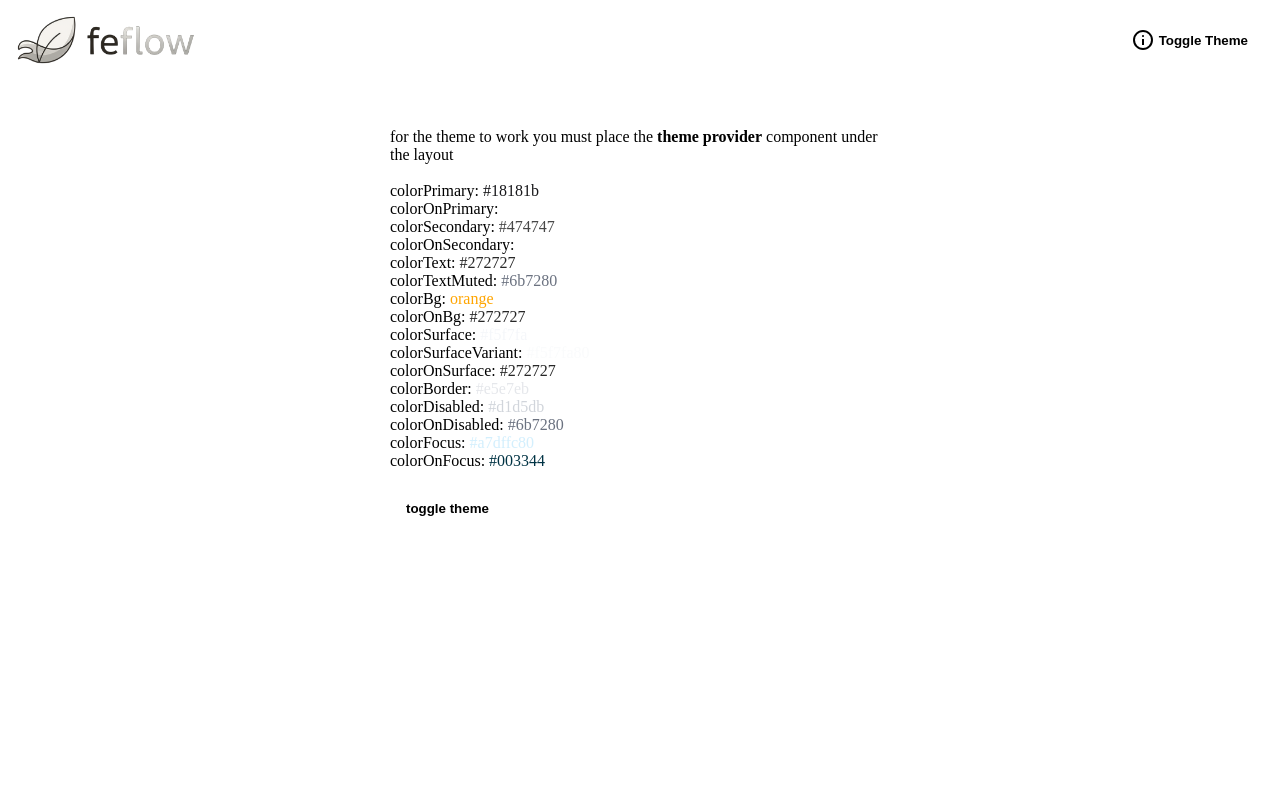
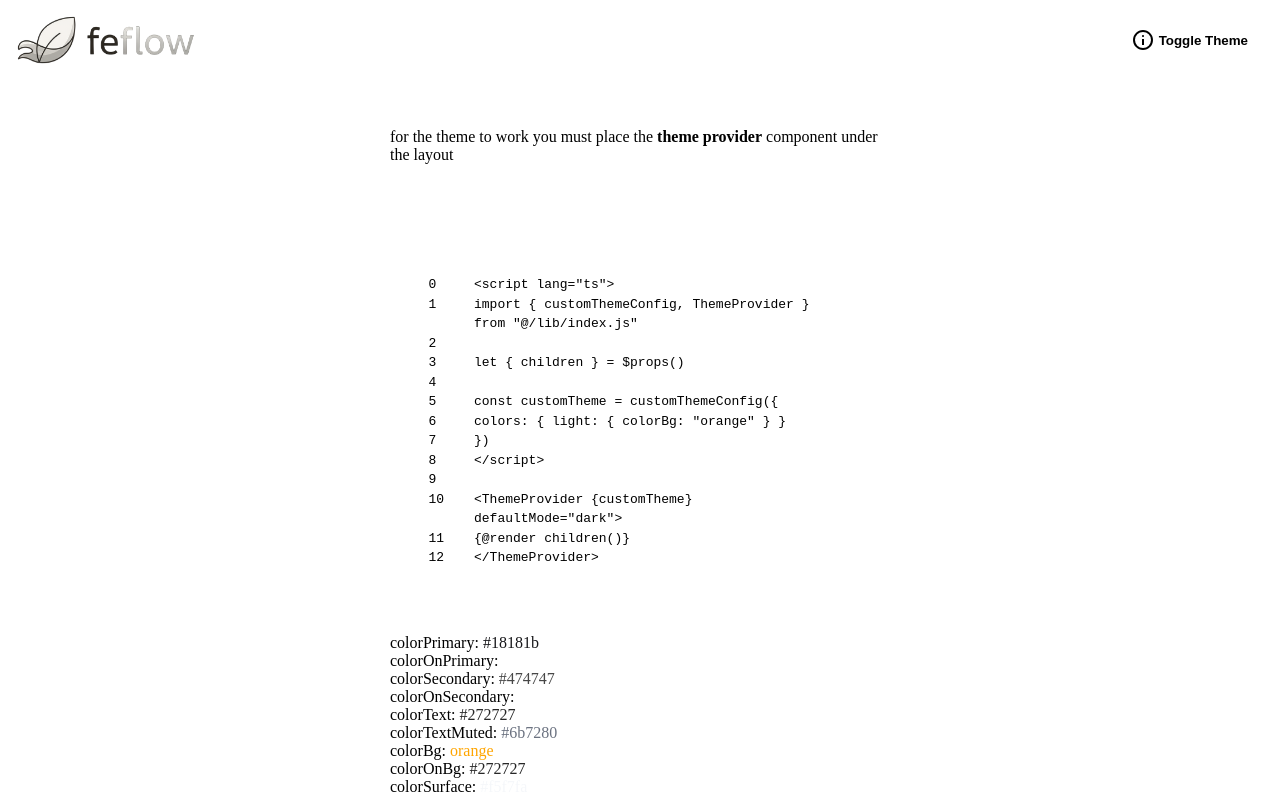
Before and after one commit to nilfocus/feflow, a SvelteKit app: page /theme in a window 1280 px wide. Shown: the top 796 px of the page. Built offline with nearby package versions, Linux system fonts and the light colour scheme.

Commit message:
theme example code provider

```diff
--- a/src/routes/(app)/(examples)/theme/+page.svelte
+++ b/src/routes/(app)/(examples)/theme/+page.svelte
@@ -1,5 +1,11 @@
 <script lang="ts">
-	import { Button, getThemeConfig, themeMode } from "@/lib/index.js"
+	import {
+		Button,
+		Code,
+		getThemeConfig,
+		themeMode,
+		Window
+	} from "@/lib/index.js"
 
 	const theme = $derived(getThemeConfig())
 
@@ -13,6 +19,34 @@
 	</p>
 	<br />
 
+	<Window>
+		<Code>
+			{@const codeString = `
+			<script lang="ts">
+				import { customThemeConfig, ThemeProvider } from "@/lib/index.js"
+
+				let { children } = $props()
+
+				const customTheme = customThemeConfig({
+					colors: { light: { colorBg: "orange" } }
+				})
+			</script>
+
+			<ThemeProvider {customTheme} defaultMode="dark">
+				{@render children()}
+			</ThemeProvider>
+			`
+				.trim()
+				.split("\n")}
+
+			{#each codeString as line, i}
+				<pre data-prefix={i}><code>{line.trim()}</code></pre>
+			{/each}
+		</Code>
+	</Window>
+
+	<br />
+
 	<ul>
 		{#each Object.keys(theme) as t}
 			{@const color = theme[t as keyof typeof theme]}
```
Also changed, not shown: 1 other file (tests, documents, lock files or other folders).
